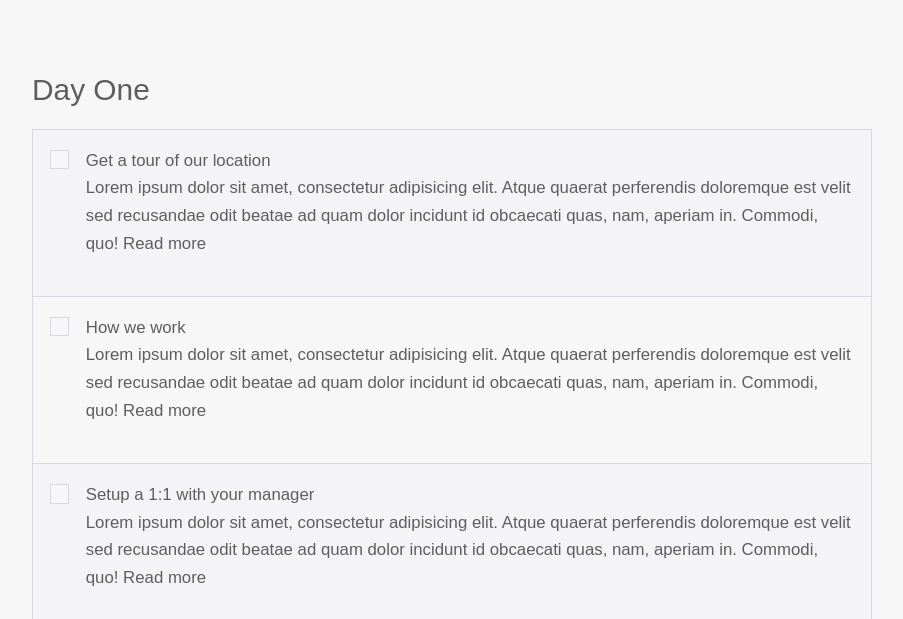
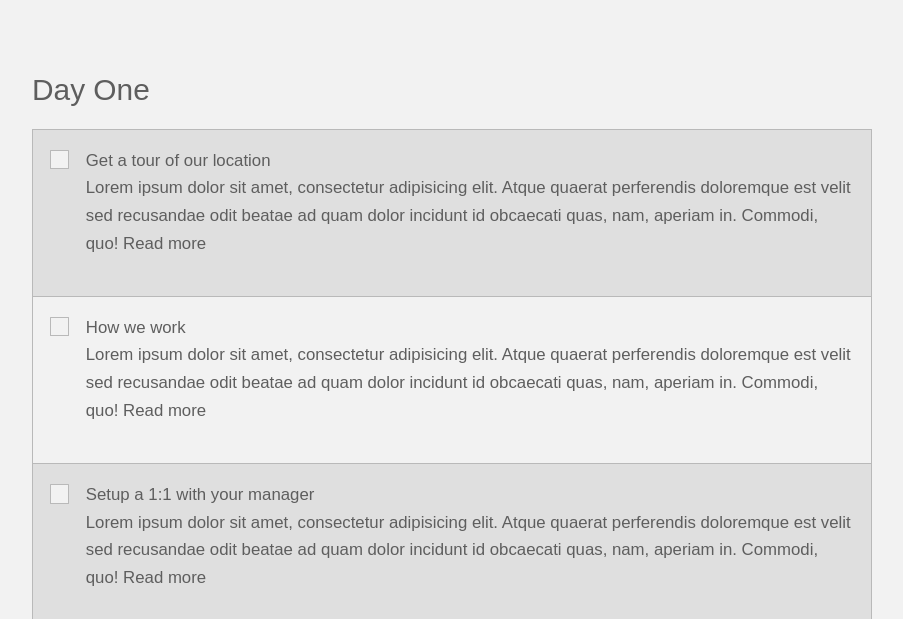
Before and after one commit to techtolentino/starter, a website: page index.html in a window 1280 px wide. Shown: the part 181-800 px from the top of the page, without its empty margins (188-1091 px from the left). Drawn offline with nearby package versions, Linux system fonts and the light colour scheme; files that its build step writes are made by us from their sources.

Commit message:
Updating color scheme

```diff
--- a/scss/_config.scss
+++ b/scss/_config.scss
@@ -9,14 +9,14 @@ $base-line-height: 1.65;
 $base-spacing-unit: 2em;
 
 // Colors
-$background-color: #f7f7f7;
-$accent-color: #2e10ff;
-$cool-color: #2bade2;
-$gray-color: #d7d8e0;
+$background-color: #f2f2f2;
+$accent-color: #FF1C52;
+$cool-color: #34CAA7;
+$gray-color: #B9B9B9;
 $dark-gray-color: darken($gray-color, 40%);
-$light-gray-color: lighten($gray-color, 10%);
-$black-color: #040404;
-$text-color: #5e5e5e;
+$light-gray-color: lighten($gray-color, 15%);
+$black-color: #323232;
+$text-color: #5E5E5E;
 
 // Width of the content area
 $extra-extra-large-screen: 90em;
```
